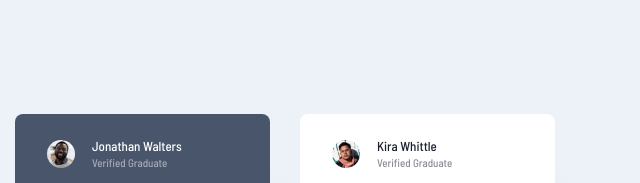
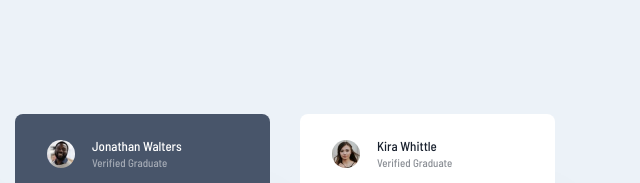
Before and after one commit to yudin7324/testimonials-grid-section-main, a plain HTML site: page index.html in a window 1280 px wide. Shown: the top 183 px of the page, 640-1280 px from the left. Drawn offline with Linux system fonts and the light colour scheme.

Commit message:
fixed photo for article

```diff
--- a/index.html
+++ b/index.html
@@ -70,7 +70,7 @@
         <article class="article">
           <div class="article__user">
             <div class="article__user-avatar">
-              <img src="/assets/images/image-patrick.jpg" alt="avatar">
+              <img src="/assets/images/image-kira.jpg" alt="avatar">
             </div>
             <div class="article__user-content">
               <div class="article__user-name"> Kira Whittle</div>
```
